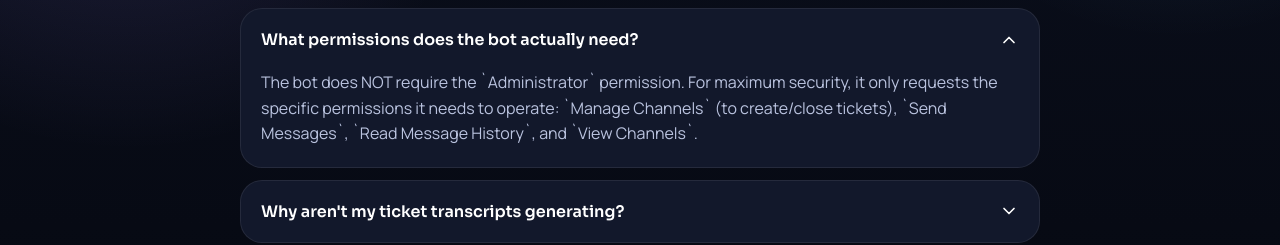
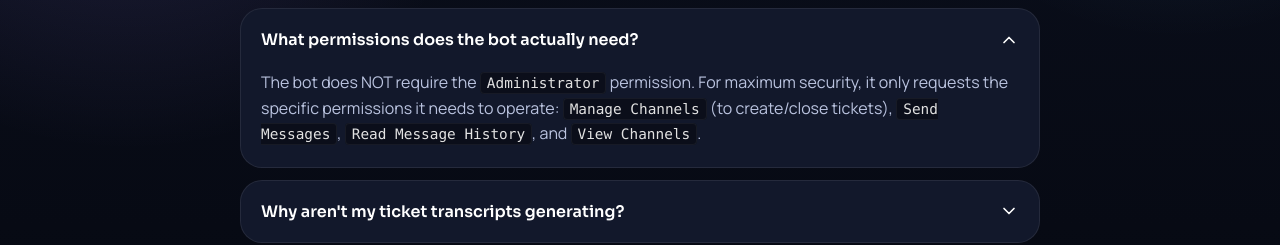
Before and after one commit to SyncInk/syncink-discord-ticket.bot, a React (Vite) app in the folder dashboard/: page /faq in a window 1280 px wide. Both pictures are taken after a click on the button "What permissions does the bot actually need?". Shown: the part 310-555 px from the top of the page. Built offline with nearby package versions, Linux system fonts and the light colour scheme; no server answers.

Commit message:
Format permissions in FAQ as inline code blocks

```diff
--- a/dashboard/src/index.css
+++ b/dashboard/src/index.css
@@ -2837,3 +2837,13 @@ canvas {
   color: var(--text-soft);
   font-size: 14px;
 }
+
+.faq-answer code {
+  background-color: rgba(0, 0, 0, 0.4);
+  padding: 2px 6px;
+  border-radius: 4px;
+  font-family: 'Consolas', 'Courier New', monospace;
+  font-size: 0.9em;
+  color: #e2e2e2;
+  border: 1px solid rgba(255, 255, 255, 0.05);
+}
--- a/dashboard/src/pages/FAQ.jsx
+++ b/dashboard/src/pages/FAQ.jsx
@@ -6,27 +6,27 @@ import { ChevronDown, HelpCircle } from 'lucide-react';
 const FAQS = [
   {
     question: "How do I setup the bot for the first time?",
-    answer: "Go to your Dashboard, navigate to the 'Ticket Panels' page, configure your categories, and click 'Deploy Panel' to send the interactive ticket menu to your Discord server."
+    answer: <>Go to your Dashboard, navigate to the 'Ticket Panels' page, configure your categories, and click 'Deploy Panel' to send the interactive ticket menu to your Discord server.</>
   },
   {
     question: "What permissions does the bot actually need?",
-    answer: "The bot does NOT require the `Administrator` permission. For maximum security, it only requests the specific permissions it needs to operate: `Manage Channels` (to create/close tickets), `Send Messages`, `Read Message History`, and `View Channels`."
+    answer: <>The bot does NOT require the <code>Administrator</code> permission. For maximum security, it only requests the specific permissions it needs to operate: <code>Manage Channels</code> (to create/close tickets), <code>Send Messages</code>, <code>Read Message History</code>, and <code>View Channels</code>.</>
   },
   {
     question: "Why aren't my ticket transcripts generating?",
-    answer: "Ensure the bot has the `Read Message History` and `View Channels` permissions in your ticket categories, and verify that you have configured a valid Log Channel in the Dashboard settings."
+    answer: <>Ensure the bot has the <code>Read Message History</code> and <code>View Channels</code> permissions in your ticket categories, and verify that you have configured a valid Log Channel in the Dashboard settings.</>
   },
   {
     question: "How are transcripts generated and stored?",
-    answer: "When a ticket is closed, the bot automatically compiles all messages, attachments, and metadata into a permanent HTML file. This file is sent directly to your designated Discord Log Channel, ensuring you always have a secure backup of the conversation."
+    answer: <>When a ticket is closed, the bot automatically compiles all messages, attachments, and metadata into a permanent HTML file. This file is sent directly to your designated Discord Log Channel, ensuring you always have a secure backup of the conversation.</>
   },
   {
     question: "Can I customize the ticket categories?",
-    answer: "Yes! Navigate to the 'Ticket Categories' tab on your dashboard. You can add custom emojis, titles, descriptions, and assign specific staff roles to each category to route users to the right team."
+    answer: <>Yes! Navigate to the 'Ticket Categories' tab on your dashboard. You can add custom emojis, titles, descriptions, and assign specific staff roles to each category to route users to the right team.</>
   },
   {
     question: "How do I add staff members?",
-    answer: "You can assign staff roles directly from the Dashboard under 'Dashboard Access' and 'Ticket Categories'. Anyone with those roles will automatically be granted `View Channel` and `Send Messages` access in new tickets."
+    answer: <>You can assign staff roles directly from the Dashboard under 'Dashboard Access' and 'Ticket Categories'. Anyone with those roles will automatically be granted <code>View Channel</code> and <code>Send Messages</code> access in new tickets.</>
   }
 ];
 
```
